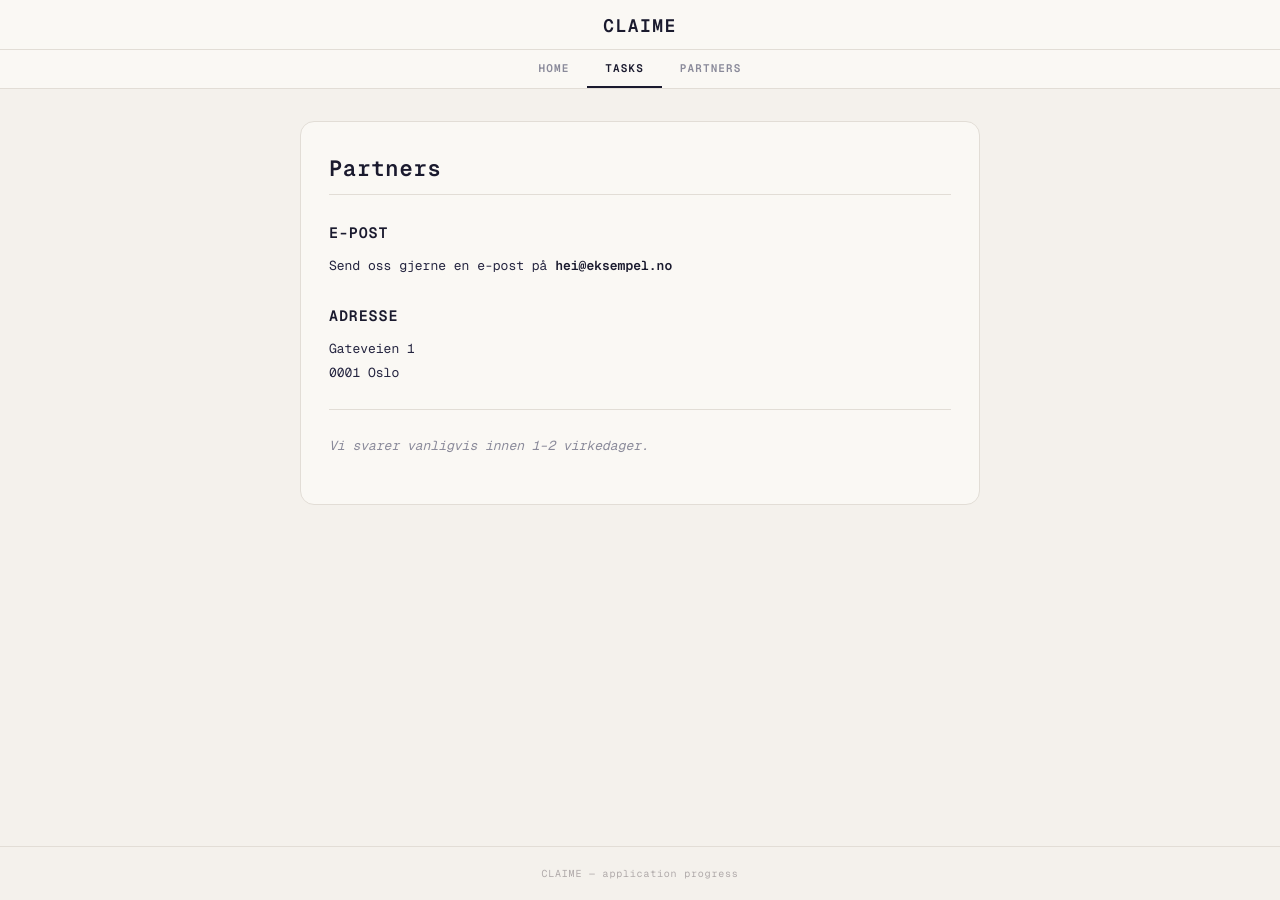
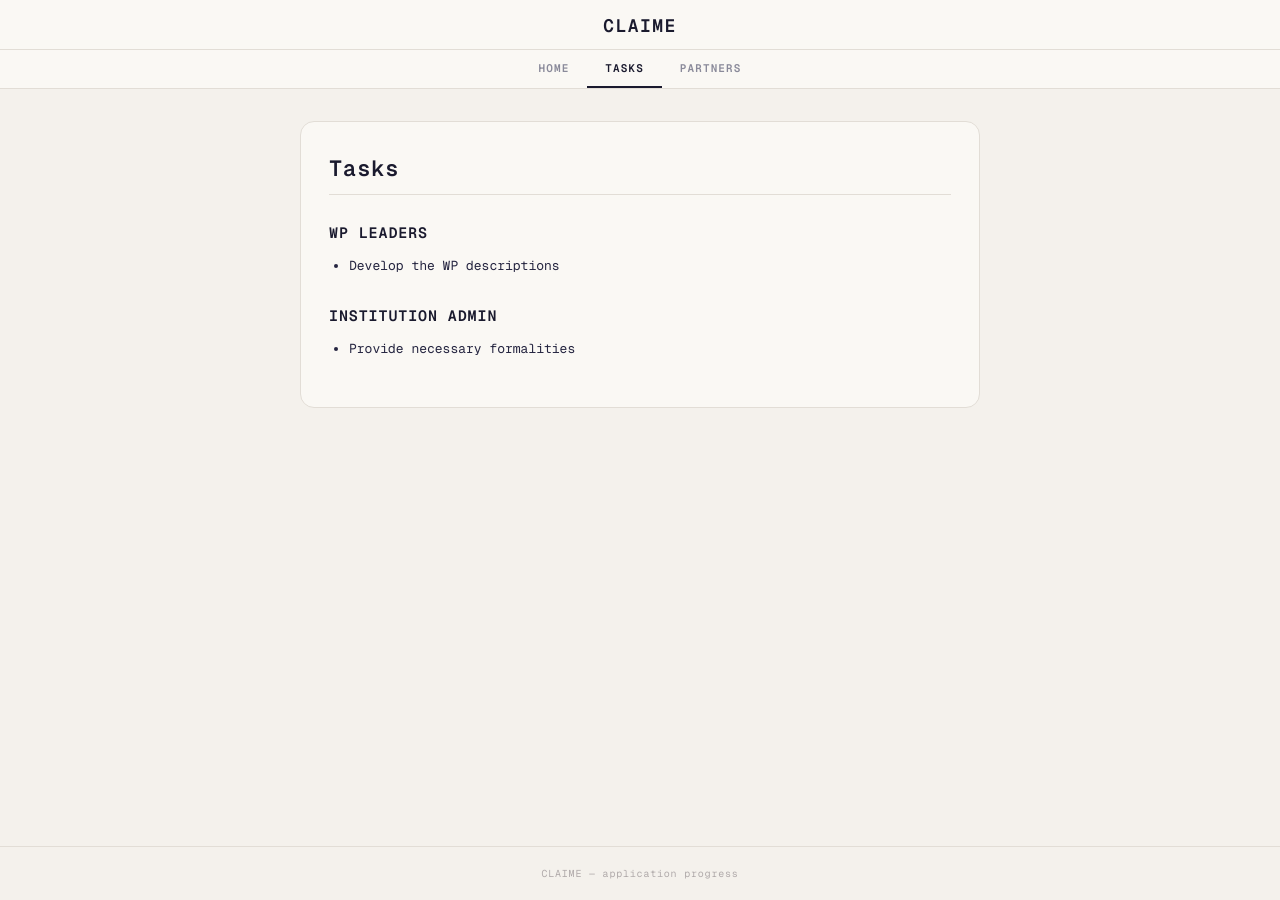
Before and after one commit to EirikSorbo/claime, a Jekyll site: the page built from tasks/index.md, in a window 1280 px wide. Built offline with Jekyll 4.4.1, drawn with Linux system fonts in a browser that asks for light colours.

Commit message:
Update index.md

```diff
--- a/tasks/index.md
+++ b/tasks/index.md
@@ -1,19 +1,12 @@
 ---
 layout: default
-title: partners
+title: tasks
 ---
 
-# Partners
+# Tasks
 
-## E-post
+## WP leaders
+- Develop the WP descriptions
 
-Send oss gjerne en e-post på **hei@eksempel.no**
-
-## Adresse
-
-Gateveien 1
-0001 Oslo
-
----
-
-*Vi svarer vanligvis innen 1–2 virkedager.*
+## Institution admin
+- Provide necessary formalities
```
